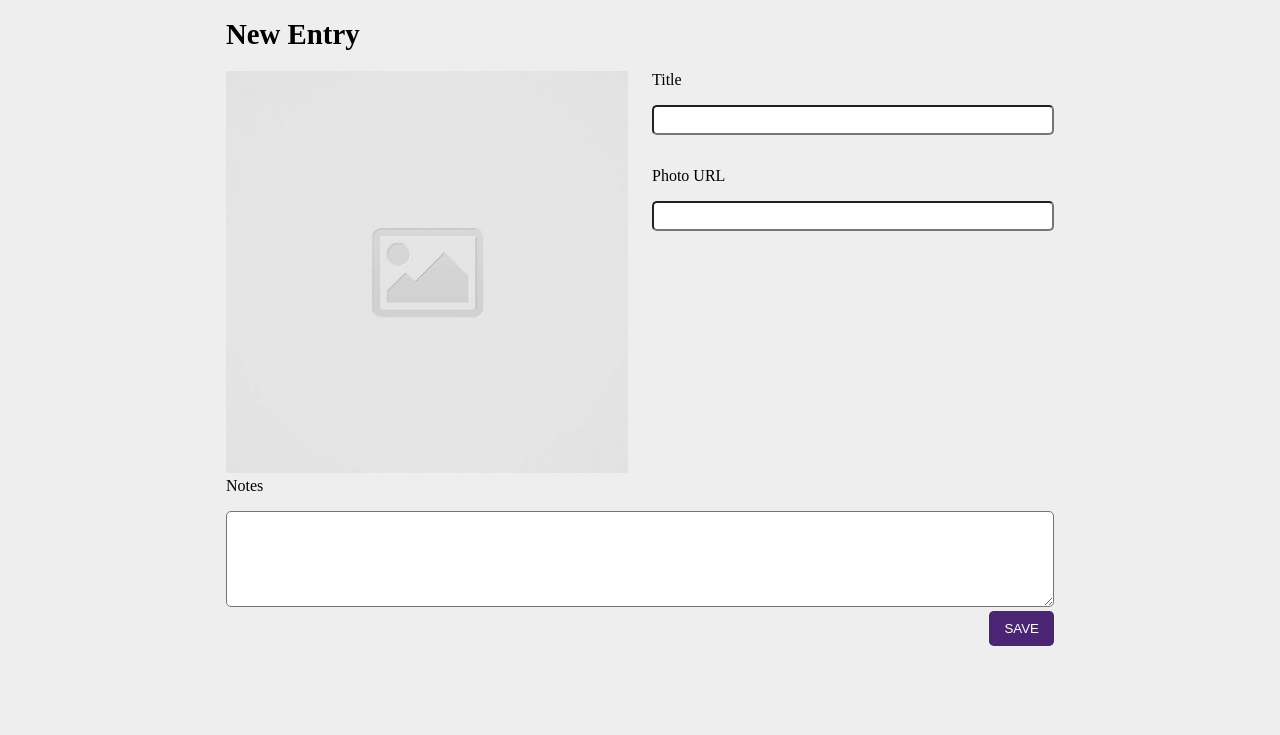
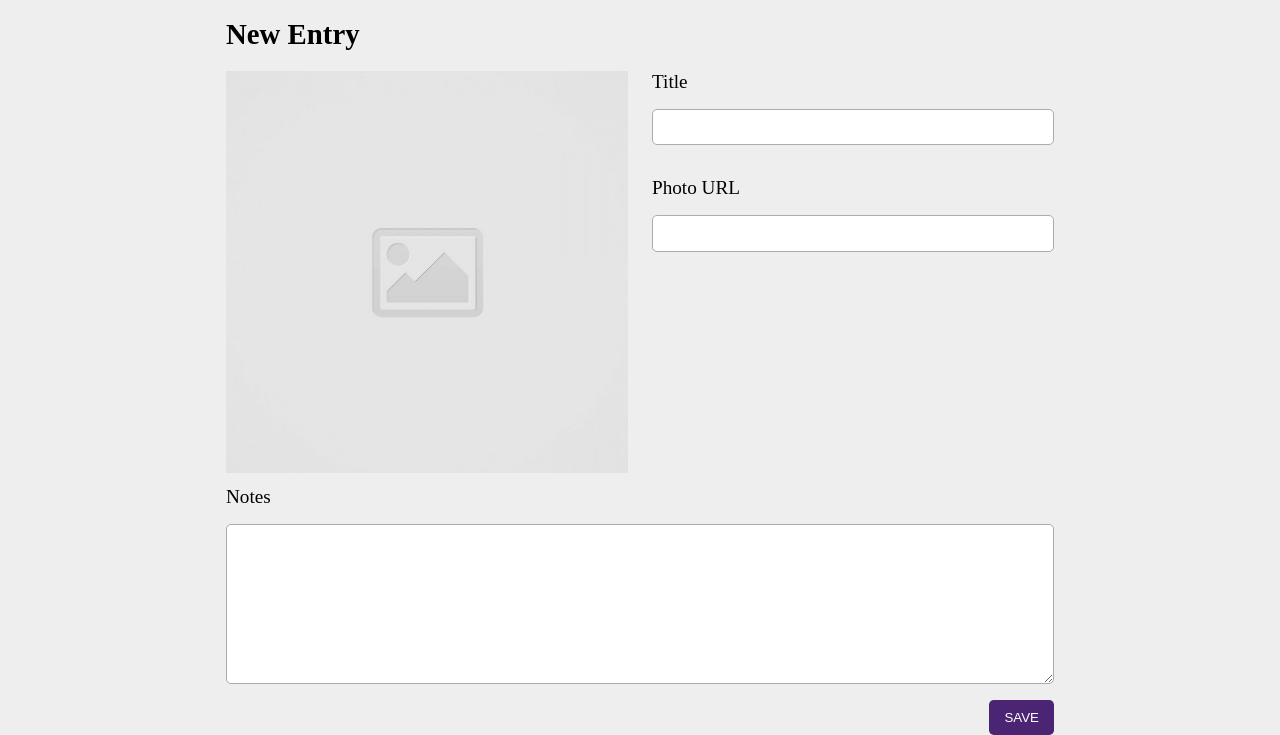
Before and after one commit to Daniel-PerezF/code-journal, a plain HTML site: page index.html in a window 1280 px wide. Shown: the part 84-819 px from the top of the page. Drawn offline with Linux system fonts and the light colour scheme.

Commit message:
final css adjustments #1

```diff
--- a/css/styles.css
+++ b/css/styles.css
@@ -20,29 +20,40 @@ header {
   margin-top: 1rem;
   margin-bottom: 2rem;
   border-radius: 5px;
-  height: 1.9rem;
+  height: 2.3rem;
+  border: 1px solid #ababab;
 }
 
 #notes {
   font-size: 1rem;
   width: 100%;
-  height: 6rem;
+  height: 10rem;
   border-radius: 5px;
   margin-top: 1rem;
+  border: 1.5px solid #ababab;
 }
 
 img {
   max-width: 100%;
+  margin-bottom: 0.5rem;
 }
 
 #save {
   background-color: #4c2474;
   color: #fff;
-  text-transform: uppercase;
   border-radius: 0.3rem;
   border: none;
   padding: 10px 15px;
   cursor: pointer;
+  margin-top: 0.7rem;
+}
+
+form {
+  font-size: 1.2rem;
+}
+
+#save:hover {
+  box-shadow: 2px 2px 5px #66319c;
 }
 
 .column-button {
```
